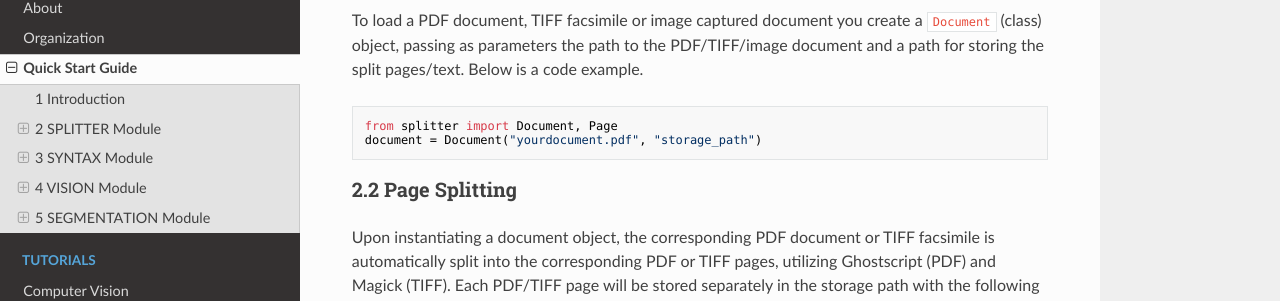
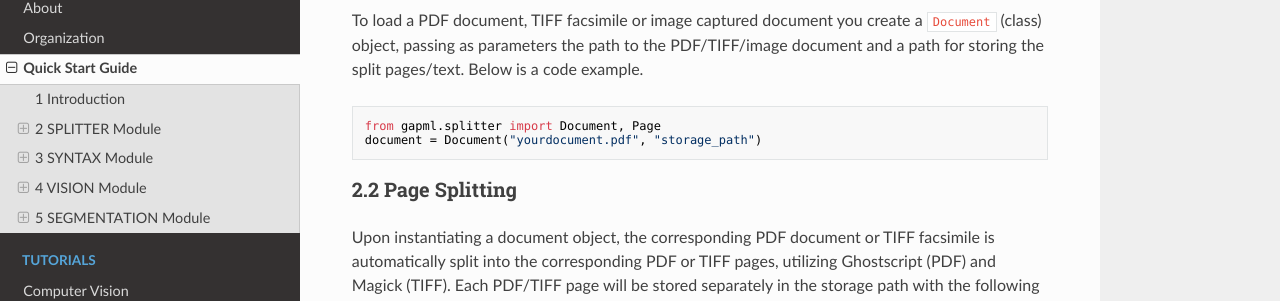
Before and after one commit to andrewferlitsch/Gap, an MkDocs documentation site: the page built from docs/quick-start-guide.md, in a window 1280 px wide and 900 px high, scrolled down 702 px. Shown: the part 141-442 px from the top of the window. Built offline with MkDocs 1.6.1, drawn with Linux system fonts in a browser that asks for light colours; nearby versions of some CDN libraries; some of the changed text lies outside the part shown.

Commit message:
updated documentation to gapml

````diff
--- a/docs/quick-start-guide.md
+++ b/docs/quick-start-guide.md
@@ -30,7 +30,7 @@
 To load a PDF document, TIFF facsimile or image captured document you create a `Document` (class) object, passing as parameters the path to the PDF/TIFF/image document and a path for storing the split pages/text. Below is a code example.
 
 ```python
-from splitter import Document, Page
+from gapml.splitter import Document, Page
 document = Document("yourdocument.pdf", "storage_path")
 ```
 
@@ -272,7 +272,7 @@
 # Get the classification for the document
 document_classification = document.label
 # Get the classification for each page
-for page in document.pages:
+for gapml.page in document.pages:
     classification = page.label
 ```
 ---
@@ -283,7 +283,7 @@
 The `Words` (class) object does the NLP preprocessing of the extracted (raw) text. If the extracted text is from a `Page` object (see [SPLITTER](#2-splitter-module)), the NLP preprocessing occurs the first time the words property of the `Page` object is accessed.
 
 ```python
-from syntax import Words, Vocabulary
+from gapml.syntax import Words, Vocabulary
 
 # Get the first page in the document
 page = document.pages[0]
@@ -671,7 +671,7 @@
 To preprocess an image for computer vision machine learning, you create an `Image` (class) object, passing as parameters the path to the image, the corresponding label and a path for storing the preprocessed image data, the original image, optionally a thumbnail, and metadata. The label must be specified as an integer value. Below is a code example.
 
 ```python
-from vision import Image
+from gapml.vision import Image
 image = Image("yourimage.jpg", 101, "storage_path")
 ```
 
@@ -766,7 +766,7 @@
 To preprocess a collection of images for computer vision machine learning, you create an `Images` (class) object, passing as parameters a list of the paths to the images, a list of the corresponding label and a path for storing the collection of preprocessed image data, the original images and optionally thumbnails. Each label must be specified as an integer value. Below is a code example.
 
 ```python
-from images import Images
+from gapml.images import Images
 images = Images(["image1.jpg", "image2.jpg"], labels=[101, 102], name=' c1')
 ```
 
@@ -922,7 +922,7 @@
 
 ```python
 # import the segmentation module
-from segment import Segment
+from gapml.segment import Segment
 segment = Segment("para 1\n\npara 2")
 print(segment.segments)
 ```
````
Also changed, not shown: README.md (+18 -0 lines), docs/tutorials/computer_vision.md (+1 -1 lines).
